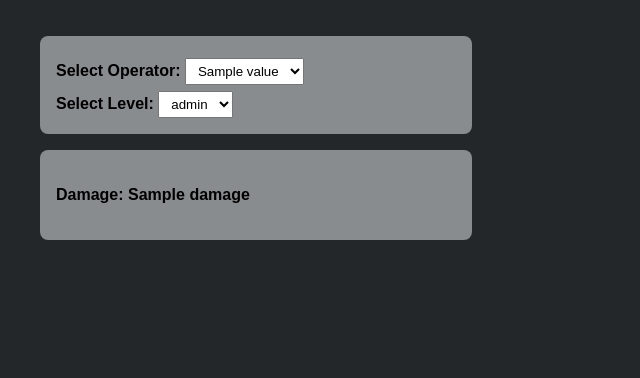
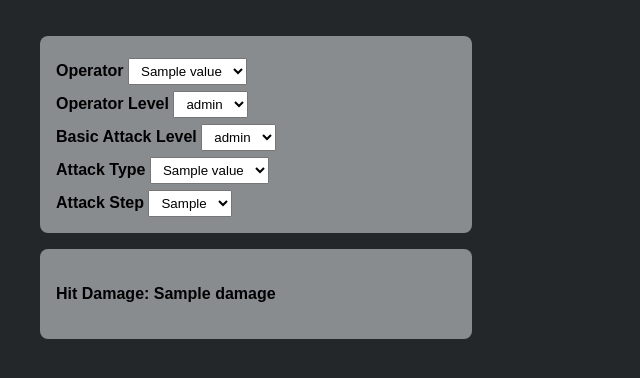
Before and after one commit to gonchiman/endfield_damage_calculator, a Flask app: template templates/damage_calculator_1.html in a window 1280 px wide. Shown: the part 80-458 px from the top of the page, without its empty margins (0-640 px from the left). Run offline with Flask 3, Linux system fonts and the light colour scheme; the template is opened without the code that fills it: most values are stand-ins (such as "Sample title", 1, 10 or a date in 2020); parts of the project's set-up code (start-up, migrations or seed data) failed here and were passed over.

Commit message:
basic_attack_levels

```diff
--- a/app.py
+++ b/app.py
@@ -1,9 +1,11 @@
 from flask import Flask, render_template, request
 
+from src.constants.skill_levels import SKILL_RANKS
 from src.repositories.operator_status_repository import OperatorStatusRepository
+from src.constants.attack_types import AttackTypes
 from src.constants.operator_ids import OperatorIds
-from src.entities.operator_condition import OperatorCondition
-from src.services.damage_calculator import DamageCalculater
+from src.operators.lifeng import Lifeng
+from src.services.damage_calculator import DamageCalculator
 
 
 app = Flask(__name__)
@@ -19,23 +21,48 @@ def index():
 
 @app.route("/damage_calculator_1", methods=["GET", "POST"])
 def damage_calculator_1():
-    selected_operator_id = request.form.get("operator_id", list(OperatorIds)[0].value)
-    selected_level = int(request.form.get("level", 1))
-
-    cond = OperatorCondition(
-        operator_id=selected_operator_id,
-        level=selected_level
+    selected_operator_id = request.form.get("operator_id", OperatorIds.LIFENG.value)
+    selected_level = int(request.form.get("operator_level", 1))
+    selected_basic_attack_level = int(request.form.get("basic_attack_level", 1))
+    selected_attack_type = request.form.get(
+        "attack_type",
+        AttackTypes.BASIC_ATTACK.value,
+    )
+    selected_attack_type_enum = AttackTypes(selected_attack_type)
+    max_attack_step = 4 if selected_attack_type_enum == AttackTypes.BASIC_ATTACK else 1
+    selected_attack_step = min(
+        int(request.form.get("attack_step", 1)),
+        max_attack_step,
     )
 
-    damage = DamageCalculater.get_damage(cond)
+    lifeng = Lifeng(
+        operator_level=selected_level,
+        basic_attack_level=selected_basic_attack_level,
+    )
+
+    damage = DamageCalculator.get_hit_damage(
+        operator=lifeng,
+        attack_type=selected_attack_type_enum,
+        attack_step=selected_attack_step,
+    )
 
     return render_template(
         "damage_calculator_1.html",
         page_title="Damage Calculator 1",
         selected_operator_id=selected_operator_id,
         selected_level=selected_level,
-        operator_ids=OperatorIds,
-        levels=OperatorStatusRepository.find_levels_by_operator_id(selected_operator_id),
+        selected_basic_attack_level=selected_basic_attack_level,
+        selected_attack_type=selected_attack_type,
+        selected_attack_step=selected_attack_step,
+        operator_ids=[OperatorIds.LIFENG],
+        attack_types=[
+            AttackTypes.BASIC_ATTACK,
+            AttackTypes.FINAL_STRIKE,
+            AttackTypes.DIVE_ATTACK,
+        ],
+        attack_steps=range(1, max_attack_step + 1),
+        basic_attack_levels=SKILL_RANKS,
+        operator_levels=OperatorStatusRepository.find_levels_by_operator_id(selected_operator_id),
         damage=damage
     )
 
--- a/templates/damage_calculator_1.html
+++ b/templates/damage_calculator_1.html
@@ -7,7 +7,7 @@
 {% block content %}
 <form action="/damage_calculator_1" method="post">
     <div>
-        <label for="operator_id">Select Operator: </label>
+        <label for="operator_id">Operator</label>
         <select id="operator_id" name="operator_id" onchange="this.form.submit()">
             {% for operator_id in operator_ids %}
                 <option value="{{ operator_id.value }}" {% if operator_id.value == selected_operator_id %}selected{% endif %}>
@@ -18,11 +18,44 @@
     </div>
 
     <div>
-        <label for="level">Select Level: </label>
-        <select id="level" name="level" onchange="this.form.submit()">
-            {% for level in levels %}
-                <option value="{{ level }}" {% if level == selected_level %}selected{% endif %}>
-                    {{ level }}
+        <label for="operator_level">Operator Level</label>
+        <select id="operator_level" name="operator_level" onchange="this.form.submit()">
+            {% for operator_level in operator_levels %}
+                <option value="{{ operator_level }}" {% if operator_level == selected_level %}selected{% endif %}>
+                    {{ operator_level }}
+                </option>
+            {% endfor %}
+        </select>
+    </div>
+
+    <div>
+        <label for="basic_attack_level">Basic Attack Level</label>
+        <select id="basic_attack_level" name="basic_attack_level" onchange="this.form.submit()">
+            {% for basic_attack_level in basic_attack_levels %}
+                <option value="{{ basic_attack_level }}" {% if basic_attack_level == selected_basic_attack_level %}selected{% endif %}>
+                    {{ basic_attack_level }}
+                </option>
+            {% endfor %}
+        </select>
+    </div>
+
+    <div>
+        <label for="attack_type">Attack Type</label>
+        <select id="attack_type" name="attack_type" onchange="this.form.submit()">
+            {% for attack_type in attack_types %}
+                <option value="{{ attack_type.value }}" {% if attack_type.value == selected_attack_type %}selected{% endif %}>
+                    {{ attack_type.value }}
+                </option>
+            {% endfor %}
+        </select>
+    </div>
+
+    <div>
+        <label for="attack_step">Attack Step</label>
+        <select id="attack_step" name="attack_step" onchange="this.form.submit()">
+            {% for attack_step in attack_steps %}
+                <option value="{{ attack_step }}" {% if attack_step == selected_attack_step %}selected{% endif %}>
+                    {{ attack_step }}
                 </option>
             {% endfor %}
         </select>
@@ -31,7 +64,7 @@
 
 {% if damage is not none %}
     <div class="result">
-        <p>Damage: {{ damage }}</p>
+        <p>Hit Damage: {{ damage }}</p>
     </div>
 {% endif %}
 
```
